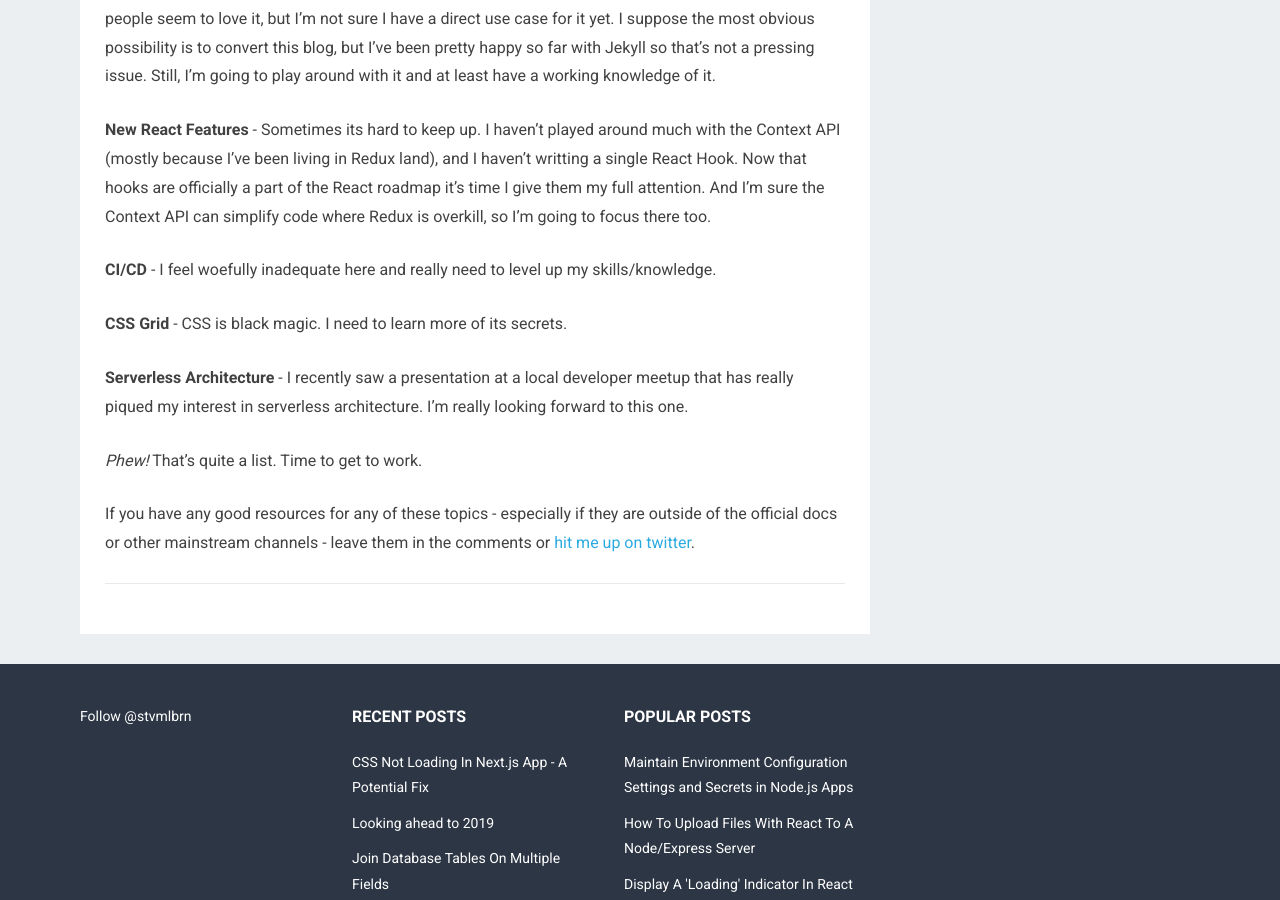
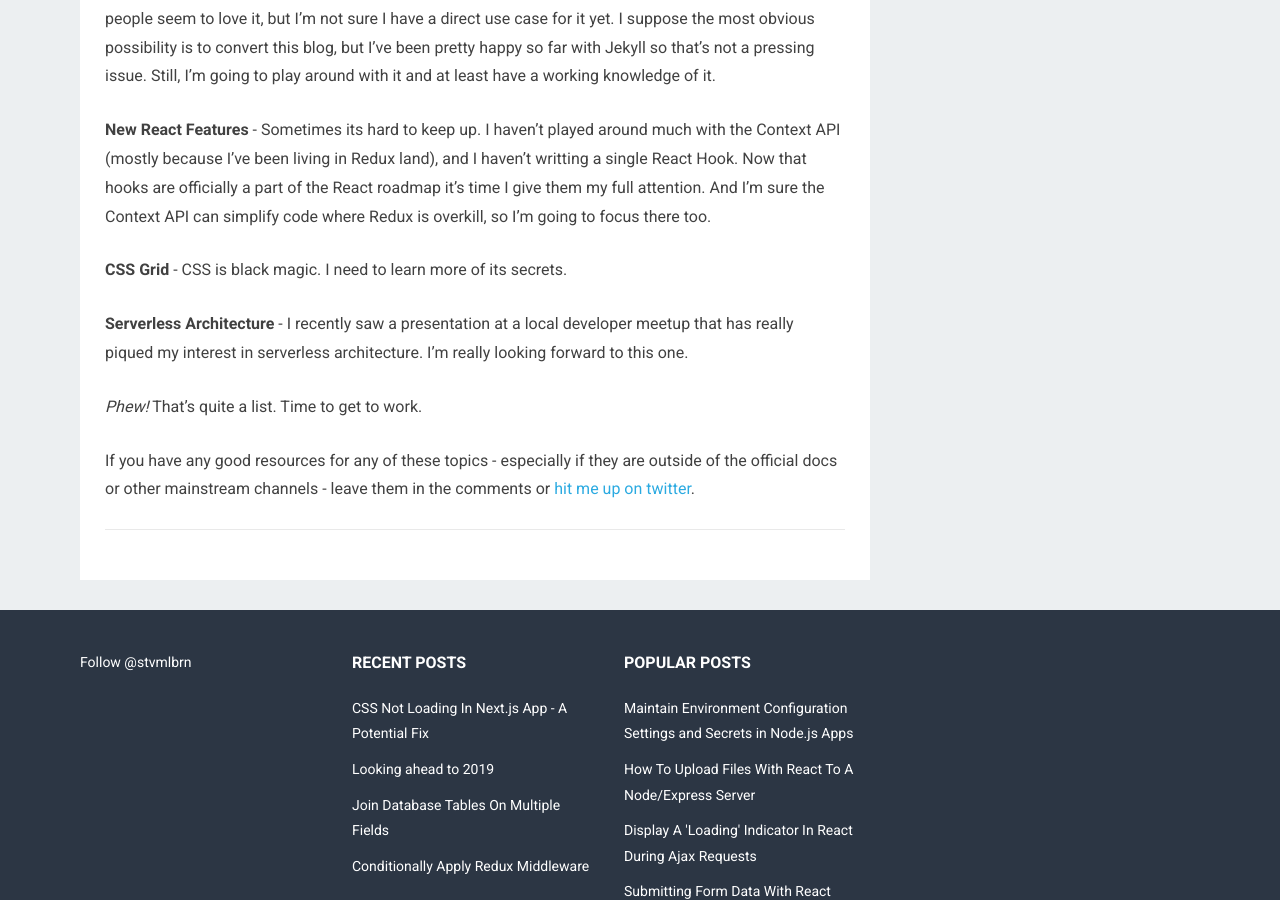
Before and after one commit to stvmlbrn/stvmlbrn.github.io, a Jekyll site: the page built from _posts/2019-1-17-looking-ahead-to-2019.md, in a window 1280 px wide and 900 px high, scrolled down 741 px. Built offline with Jekyll 4.4.1, drawn with Linux system fonts in a browser that asks for light colours; comment, search, counter and statistics services are not loaded.

Commit message:
updated content

```diff
--- a/_posts/2019-1-17-looking-ahead-to-2019.md
+++ b/_posts/2019-1-17-looking-ahead-to-2019.md
@@ -17,8 +17,6 @@
 
 **New React Features** - Sometimes its hard to keep up. I haven't played around much with the Context API (mostly because I've been living in Redux land), and I haven't writting a single React Hook. Now that hooks are officially a part of the React roadmap it's time I give them my full attention. And I'm sure the Context API can simplify code where Redux is overkill, so I'm going to focus there too.
 
-**CI/CD** - I feel woefully inadequate here and really need to level up my skills/knowledge.
-
 **CSS Grid** - CSS is black magic. I need to learn more of its secrets.
 
 **Serverless Architecture** - I recently saw a presentation at a local developer meetup that has really piqued my interest in serverless architecture. I'm really looking forward to this one.
```
